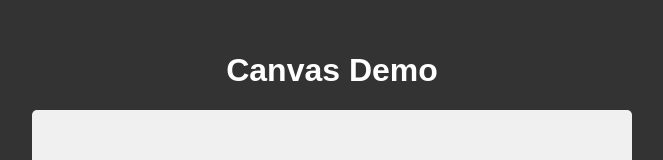
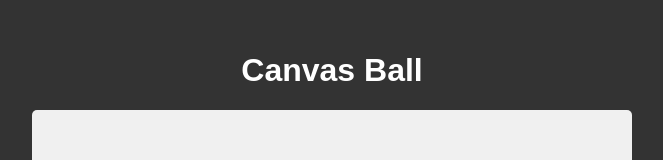
Before and after one commit to VictorLantigua/Canvas-Bouncing-Ball, a plain HTML site: page index.html in a window 1280 px wide. Shown: the top 160 px of the page, without its empty margins (308-971 px from the left). Drawn offline with Linux system fonts and the light colour scheme.

Commit message:
Change header.

```diff
--- a/index.html
+++ b/index.html
@@ -8,7 +8,7 @@
     <link rel="stylesheet" href="styles.css">
 </head>
 <body>
-    <h1>Canvas Demo</h1>
+    <h1>Canvas Ball</h1>
 
     <canvas id="canvasId" width="600" height="500"></canvas>
 
```
